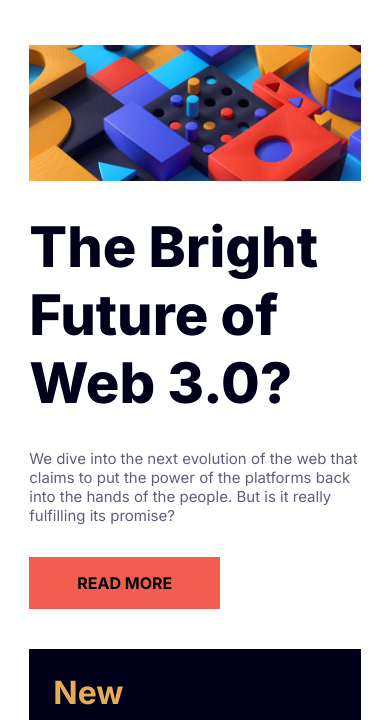
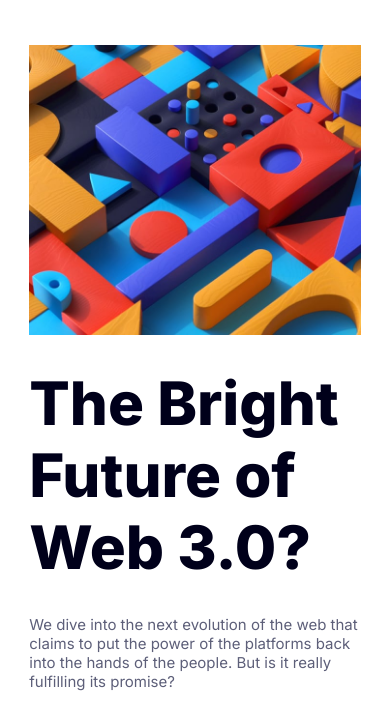
Before and after one commit to esa1715/news-homepage-fem, a plain HTML site: page index.html in a window 390 px wide. Shown: the part 123-843 px from the top of the page. Drawn offline with Linux system fonts and the light colour scheme.

Commit message:
feat: responsive adjustments and main title size update

```diff
--- a/styles/style.css
+++ b/styles/style.css
@@ -87,7 +87,7 @@ main {
 }
 
 .main-news-texts h1 {
-    font-size: 56px;
+    font-size: 60px;
     font-weight: 800;
     color: #00001a;
 }
@@ -202,6 +202,14 @@ main {
         flex-direction: column;
     }
 
+    .desktop {
+        display: none;
+    }
+
+    .mobile {
+        display: flex;
+    }
+
     .main-news-texts {
         flex-direction: column;
     }
```
Also changed, not shown: assets/fonts/Inter-VariableFont_slnt,wght.ttf (deleted), assets/fonts/README.txt (deleted), assets/fonts/static/Inter-Bold.ttf (deleted), assets/fonts/static/Inter-ExtraBold.ttf (deleted), assets/fonts/static/Inter-Regular.ttf (deleted), 1 other file.
